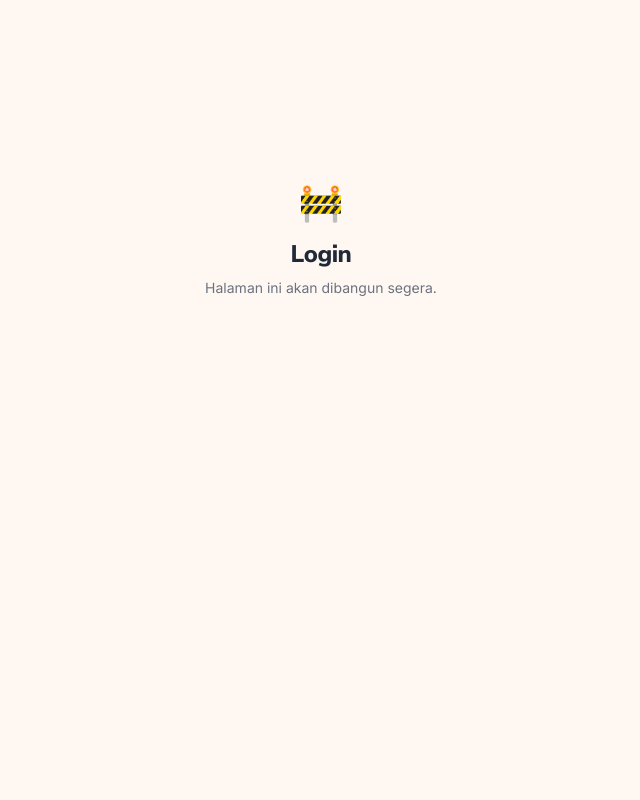
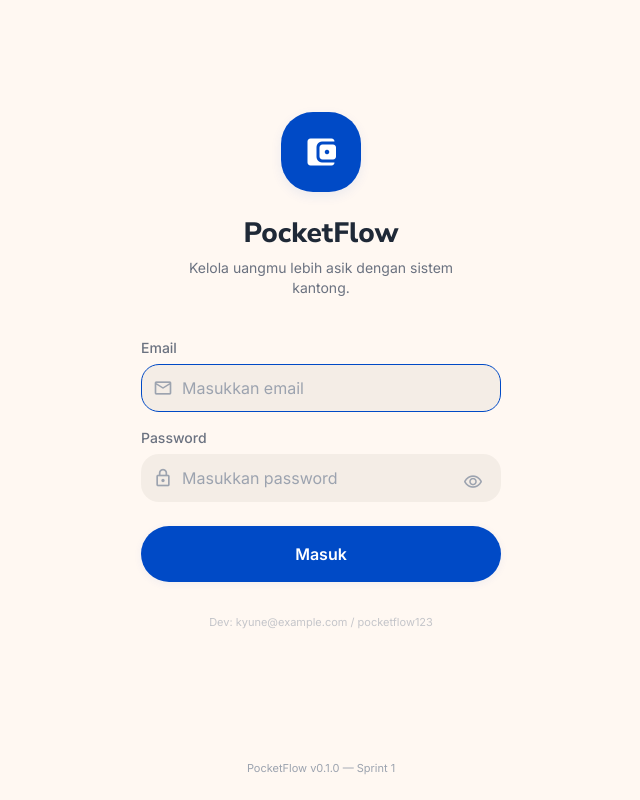
Before and after one commit to anugrahsyawal/pocketflow, a React (Vite) app in the folder frontend/: page /login in a window 1280 px wide. Shown: the whole page, without its empty margins (319-959 px from the left). Built offline with nearby package versions, Linux system fonts and the light colour scheme.

Commit message:
frontend: add mock auth foundation

```diff
--- a/frontend/src/app/router.tsx
+++ b/frontend/src/app/router.tsx
@@ -1,9 +1,11 @@
-import { Routes, Route, useNavigate } from 'react-router-dom';
+import { Routes, Route, Navigate, useNavigate } from 'react-router-dom';
 import { useState } from 'react';
 import { AppShell } from '@/components/layout/AppShell';
 import { BottomNav } from '@/components/layout/BottomNav';
 import { BottomSheet } from '@/components/ui/BottomSheet';
 import { ProtectedRoute } from '@/components/layout/ProtectedRoute';
+import { LoginPage } from '@/features/auth/LoginPage';
+import { useAuthStore } from '@/features/auth/useAuthStore';
 
 function PlaceholderPage({ name }: { name: string }) {
   return (
@@ -25,6 +27,17 @@ function NotFoundPage() {
   );
 }
 
+/**
+ * Redirect authenticated users away from /login to /.
+ */
+function AuthRedirect({ children }: { children: React.ReactNode }) {
+  const isAuthenticated = useAuthStore((s) => s.isAuthenticated);
+  if (isAuthenticated) {
+    return <Navigate to="/" replace />;
+  }
+  return <>{children}</>;
+}
+
 export function AppRouter() {
   const [isAddSheetOpen, setIsAddSheetOpen] = useState(false);
   const navigate = useNavigate();
@@ -37,8 +50,8 @@ export function AppRouter() {
   return (
     <>
       <Routes>
-        {/* Public routes */}
-        <Route path="/login" element={<AppShell showBottomNav={false}><PlaceholderPage name="Login" /></AppShell>} />
+        {/* Public routes — redirect to / if already authenticated */}
+        <Route path="/login" element={<AuthRedirect><LoginPage /></AuthRedirect>} />
         <Route path="/setup" element={<AppShell showBottomNav={false}><PlaceholderPage name="Setup Wizard" /></AppShell>} />
 
         {/* Main pages with bottom nav */}
--- a/frontend/src/components/layout/ProtectedRoute.tsx
+++ b/frontend/src/components/layout/ProtectedRoute.tsx
@@ -1,9 +1,22 @@
 import { ReactNode } from 'react';
+import { Navigate, useLocation } from 'react-router-dom';
+import { useAuthStore } from '@/features/auth/useAuthStore';
 
 interface ProtectedRouteProps {
   children: ReactNode;
 }
 
+/**
+ * Route guard that redirects unauthenticated users to /login.
+ * Preserves the intended destination so login can redirect back (future enhancement).
+ */
 export function ProtectedRoute({ children }: ProtectedRouteProps) {
+  const isAuthenticated = useAuthStore((s) => s.isAuthenticated);
+  const location = useLocation();
+
+  if (!isAuthenticated) {
+    return <Navigate to="/login" state={{ from: location.pathname }} replace />;
+  }
+
   return <>{children}</>;
 }
--- /dev/null
+++ b/frontend/src/features/auth/LoginPage.tsx
@@ -0,0 +1,133 @@
+import { useState, FormEvent } from 'react';
+import { useNavigate } from 'react-router-dom';
+import { useAuthStore } from '@/features/auth/useAuthStore';
+import { APP_NAME } from '@/data/constants';
+import { Button } from '@/components/ui/Button';
+import { Input } from '@/components/ui/Input';
+
+export function LoginPage() {
+  const navigate = useNavigate();
+  const login = useAuthStore((s) => s.login);
+
+  const [email, setEmail] = useState('');
+  const [password, setPassword] = useState('');
+  const [error, setError] = useState<string | null>(null);
+  const [showPassword, setShowPassword] = useState(false);
+  const [isLoading, setIsLoading] = useState(false);
+
+  const handleSubmit = (e: FormEvent) => {
+    e.preventDefault();
+    setError(null);
+    setIsLoading(true);
+
+    // Simulate brief network delay for realism
+    setTimeout(() => {
+      const result = login(email, password);
+      setIsLoading(false);
+
+      if (result) {
+        setError(result);
+      } else {
+        navigate('/', { replace: true });
+      }
+    }, 400);
+  };
+
+  return (
+    <div className="flex flex-col min-h-dvh min-h-screen bg-background">
+      <div className="flex-1 flex flex-col justify-center px-safe py-12">
+        {/* Logo & Branding */}
+        <div className="text-center mb-10">
+          <div className="inline-flex items-center justify-center w-20 h-20 rounded-pocket bg-primary shadow-elevated mb-6">
+            <span className="material-symbols-rounded text-on-primary text-4xl filled">
+              account_balance_wallet
+            </span>
+          </div>
+          <h1 className="font-display text-headline-lg-mobile text-text-primary mb-2">
+            {APP_NAME}
+          </h1>
+          <p className="text-body-sm text-text-secondary max-w-[280px] mx-auto">
+            Kelola uangmu lebih asik dengan sistem kantong.
+          </p>
+        </div>
+
+        {/* Login Form */}
+        <form onSubmit={handleSubmit} className="flex flex-col gap-4 max-w-[360px] mx-auto w-full">
+          {/* Error Message */}
+          {error && (
+            <div className="flex items-center gap-3 p-3 rounded-card bg-bahaya-soft animate-scale-in">
+              <span className="material-symbols-rounded text-bahaya text-xl flex-shrink-0">
+                error
+              </span>
+              <p className="text-body-sm text-bahaya font-medium">{error}</p>
+            </div>
+          )}
+
+          <Input
+            label="Email"
+            type="email"
+            icon="mail"
+            placeholder="Masukkan email"
+            value={email}
+            onChange={(e) => {
+              setEmail(e.target.value);
+              if (error) setError(null);
+            }}
+            autoComplete="email"
+            autoFocus
+          />
+
+          <div className="relative">
+            <Input
+              label="Password"
+              type={showPassword ? 'text' : 'password'}
+              icon="lock"
+              placeholder="Masukkan password"
+              value={password}
+              onChange={(e) => {
+                setPassword(e.target.value);
+                if (error) setError(null);
+              }}
+              autoComplete="current-password"
+            />
+            <button
+              type="button"
+              onClick={() => setShowPassword(!showPassword)}
+              className="absolute right-3 top-[38px] flex items-center justify-center w-8 h-8 rounded-full hover:bg-surface-container-high transition-colors"
+              aria-label={showPassword ? 'Sembunyikan password' : 'Tampilkan password'}
+            >
+              <span className="material-symbols-rounded text-text-muted text-xl">
+                {showPassword ? 'visibility_off' : 'visibility'}
+              </span>
+            </button>
+          </div>
+
+          <Button
+            type="submit"
+            variant="primary"
+            size="lg"
+            fullWidth
+            loading={isLoading}
+            className="mt-2"
+          >
+            Masuk
+          </Button>
+        </form>
+
+        {/* Dev Hint */}
+        <div className="mt-8 text-center">
+          <p className="text-[11px] text-text-muted/60 leading-relaxed">
+            Dev: kyune@example.com / pocketflow123
+          </p>
+        </div>
+      </div>
+
+      {/* Footer */}
+      <div className="text-center pb-6 pt-4">
+        <p className="text-[11px] text-text-muted">
+          {APP_NAME} v0.1.0 — Sprint 1
+        </p>
+      </div>
+    </div>
+  );
+}
--- /dev/null
+++ b/frontend/src/features/auth/useAuthStore.ts
@@ -0,0 +1,78 @@
+import { create } from 'zustand';
+import { persist } from 'zustand/middleware';
+import {
+  DEFAULT_USER_NAME,
+  DEFAULT_USER_EMAIL,
+  MOCK_PASSWORD,
+  STORAGE_KEYS,
+} from '@/data/constants';
+
+/**
+ * Mock user object for Sprint 1.
+ */
+export interface AuthUser {
+  id: string;
+  name: string;
+  email: string;
+}
+
+interface AuthState {
+  user: AuthUser | null;
+  isAuthenticated: boolean;
+
+  /** Attempt mock login. Returns error message on failure, null on success. */
+  login: (email: string, password: string) => string | null;
+
+  /** Clear auth state. */
+  logout: () => void;
+}
+
+/**
+ * Auth store with localStorage persistence via Zustand persist middleware.
+ *
+ * Mock credentials:
+ *   email: kyune@example.com
+ *   password: pocketflow123
+ */
+export const useAuthStore = create<AuthState>()(
+  persist(
+    (set) => ({
+      user: null,
+      isAuthenticated: false,
+
+      login: (email: string, password: string): string | null => {
+        const trimmedEmail = email.trim().toLowerCase();
+
+        if (!trimmedEmail) {
+          return 'Email tidak boleh kosong.';
+        }
+        if (!password) {
+          return 'Password tidak boleh kosong.';
+        }
+        if (trimmedEmail !== DEFAULT_USER_EMAIL || password !== MOCK_PASSWORD) {
+          return 'Email atau password salah. Silakan coba lagi.';
+        }
+
+        const user: AuthUser = {
+          id: 'user-kyune',
+          name: DEFAULT_USER_NAME,
+          email: DEFAULT_USER_EMAIL,
+        };
+
+        set({ user, isAuthenticated: true });
+        return null;
+      },
+
+      logout: () => {
+        set({ user: null, isAuthenticated: false });
+      },
+    }),
+    {
+      name: STORAGE_KEYS.AUTH,
+      partialize: (state) => ({
+        user: state.user,
+        isAuthenticated: state.isAuthenticated,
+      }),
+    }
+  )
+);
```
